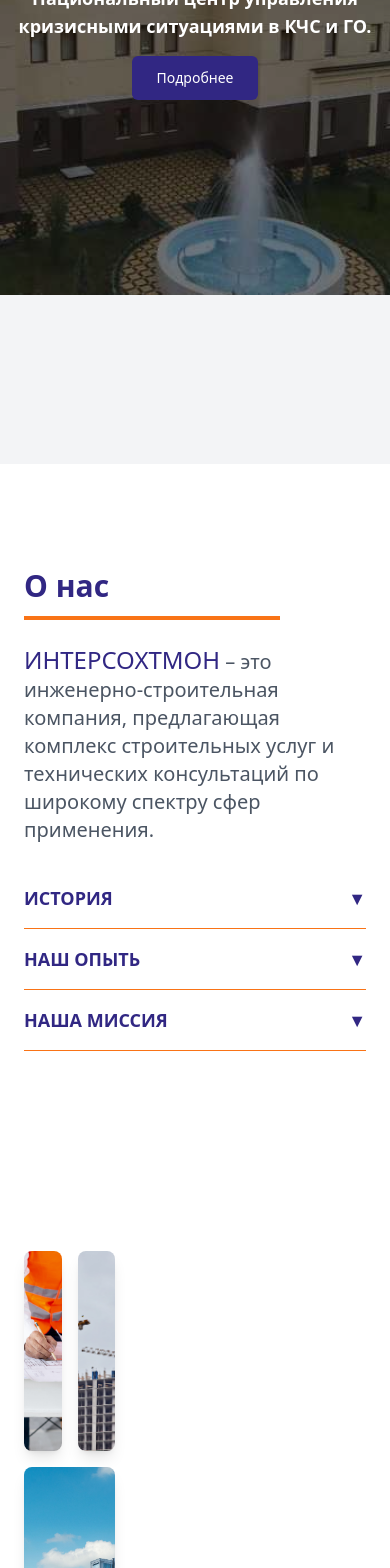
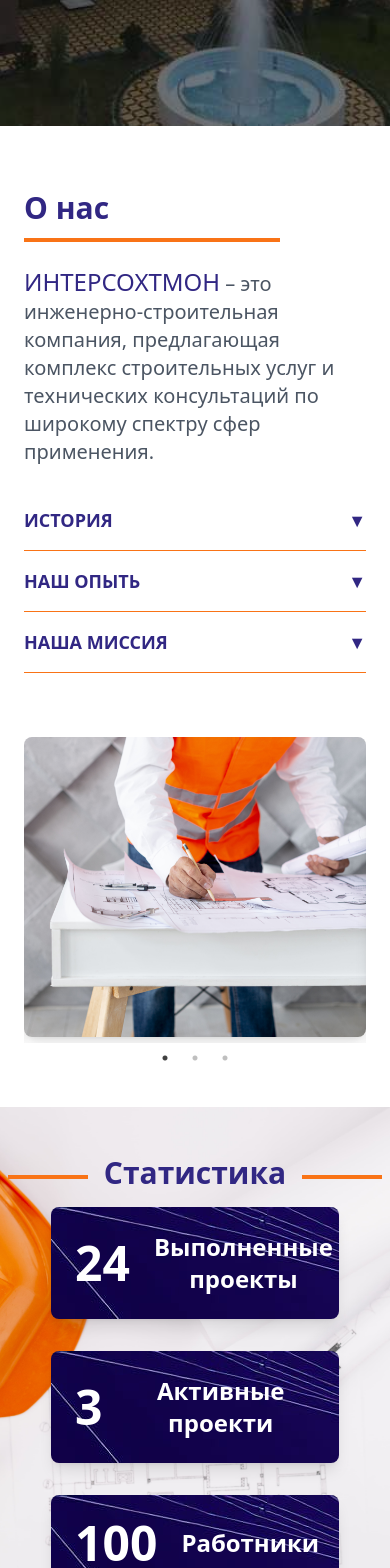
Before and after one commit to MuhammadSalmon/intersokhtmon, a React (Vite) app: page / in a window 390 px wide. Shown: the part 380-1948 px from the top of the page. Built offline with nearby package versions, Linux system fonts and the light colour scheme; a web font is replaced by a local one.

Commit message:
correcting bugs

```diff
--- a/src/App.jsx
+++ b/src/App.jsx
@@ -12,7 +12,7 @@
   return (
     <div className="flex flex-col min-h-screen">
       {/* Hero Section */}
-      <section id="home" className="h-screen bg-gray-100 flex items-center justify-center">
+      <section id="home" className="">
         <HeroSection />
       </section>
 
--- a/src/components/About.jsx
+++ b/src/components/About.jsx
@@ -2,6 +2,8 @@
 import image1 from "../assets/about_img1.jpg";
 import image2 from "../assets/about_img2.jpg";
 import image3 from "../assets/about_img3.jpg";
+import Slider from "react-slick"; // Import Slick Slider
+
 const AboutUs = () => {
   const [isExpanded, setIsExpanded] = useState(false);
   const [activeIndex, setActiveIndex] = useState(null);
@@ -41,13 +43,20 @@
     setActiveIndex(activeIndex === index ? null : index);
   };
 
+  // Slick Carousel settings
+  const settings = {
+    dots: true,
+    infinite: true,
+    speed: 500,
+    slidesToShow: 1,
+    slidesToScroll: 1,
+  };
+
   return (
-    <section  className="bg-white bg-cover py-16 px-6 md:py-16 md:px-12 lg:px-24"
-
-    >
-      <div className="max-w-7xl mx-auto grid grid-cols-2 gap-40 items-center ">
+    <section className="bg-white bg-cover py-16 px-6 md:py-16 md:px-12 lg:px-24">
+      <div className="max-w-7xl mx-auto grid grid-cols-1 lg:grid-cols-2 gap-16 items-center">
         {/* Text Content */}
-        <div className="col-span-2 md:col-span-1 py-10 space-y-6">
+        <div className="space-y-6">
           <h2 className="text-3xl md:text-4xl font-bold text-customPurple relative pb-4">
             О нас
             <div className="absolute bottom-0 left-0 w-64 border-b-4 border-orange-500"></div>
@@ -56,9 +65,11 @@
               <div className="w-3 h-1 bg-orange-500"></div>
               <div className="w-3 h-1 bg-orange-500"></div>
             </div>
-
           </h2>
-      <p className="text-xl text-gray-600"><span className="text-2xl text-customPurple">ИНТЕРСОХТМОН</span> – это инженерно-строительная компания, предлагающая комплекс строительных услуг и технических консультаций по широкому спектру сфер применения.</p>
+          <p className="text-xl text-gray-600">
+            <span className="text-2xl text-customPurple">ИНТЕРСОХТМОН</span> – это инженерно-строительная компания, предлагающая
+            комплекс строительных услуг и технических консультаций по широкому спектру сфер применения.
+          </p>
 
           <div className="max-w-2xl mx-auto my-8">
             {sections.map((section, index) => (
@@ -88,10 +99,10 @@
           </div>
         </div>
 
-      {/* Images */}
-<div className="grid grid-cols-2 gap-4">
+        {/* Desktop Grid Images (Hidden on mobile) */}
+        <div className="hidden lg:grid grid-cols-1 md:grid-cols-2 gap-4">
           {/* Top Left Image */}
-  <div className="col-span-1">
+          <div>
             <img
               src={image1}
               alt="Construction Project"
@@ -99,7 +110,7 @@
             />
           </div>
           {/* Top Right Image */}
-  <div className="col-span-1">
+          <div>
             <img
               src={image2}
               alt="Project Detail 1"
@@ -116,7 +127,32 @@
           </div>
         </div>
 
-
+        {/* Mobile Slider (Hidden on larger screens) */}
+        <div className="lg:hidden">
+          <Slider {...settings}>
+            <div>
+              <img
+                src={image1}
+                alt="Construction Project"
+                className="w-full h-[300px] object-cover rounded-lg shadow-lg"
+              />
+            </div>
+            <div>
+              <img
+                src={image2}
+                alt="Project Detail 1"
+                className="w-full h-[300px] object-cover rounded-lg shadow-lg"
+              />
+            </div>
+            <div>
+              <img
+                src={image3}
+                alt="Project Detail 2"
+                className="w-full h-[300px] object-cover rounded-lg shadow-lg"
+              />
+            </div>
+          </Slider>
+        </div>
       </div>
     </section>
   );
--- a/src/index.css
+++ b/src/index.css
@@ -13,10 +13,3 @@
   flex-direction: column;
   min-height: 100vh;
 }
-
-.bg-lines {
-  background-image:
-    linear-gradient(90deg, rgba(255, 255, 255, 0.1) 1px, transparent 1px),
-    linear-gradient(rgba(255, 255, 255, 0.1) 1px, transparent 1px);
-  background-size: 20px 20px; /* Spacing of lines */
-}
--- a/tailwind.config.js
+++ b/tailwind.config.js
@@ -11,12 +11,14 @@
       },
       animation: {
         fadeIn: "fadeIn 2s ease-in-out",
+
       },
       keyframes: {
         fadeIn: {
           "0%": { opacity: 0, transform: "translateY(30px)" },
           "100%": { opacity: 1, transform: "translateY(0)" },
         },
+
       },
     },
   },
```
Lines whose indentation alone changed are shown as unchanged.
